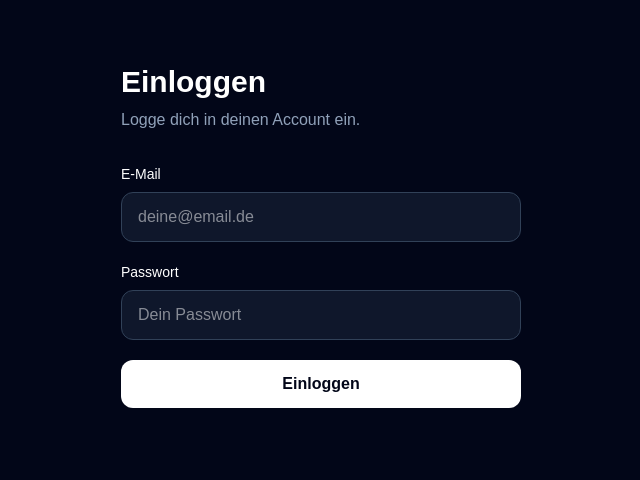
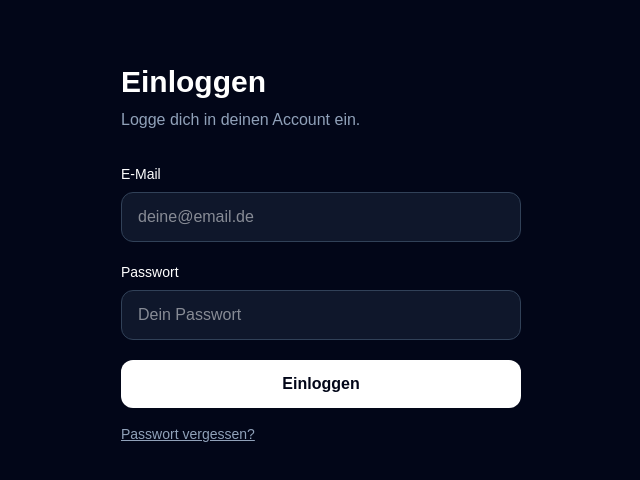
Before and after one commit to Davidbi08/schach-plattform, a Next.js app: page /login in a window 1280 px wide. Shown: the top 480 px of the page, without its empty margins (319-959 px from the left). Built offline with nearby package versions, Linux system fonts and the light colour scheme.

Commit message:
Add password reset link to login
Added a link to the 'forgot password' page in the login form.

```diff
--- a/app/login/page.tsx
+++ b/app/login/page.tsx
@@ -1,6 +1,7 @@
 "use client";
 
 import { useState } from "react";
+import Link from "next/link";
 import { useRouter } from "next/navigation";
 import { createClient } from "@/lib/supabase/client";
 
@@ -56,6 +57,9 @@ export default function LoginPage() {
             {loading ? "Einloggen..." : "Einloggen"}
           </button>
         </form>
+        <p className="mt-4 text-sm text-slate-400">
+          <Link href="/forgot-password" className="underline hover:text-white">Passwort vergessen?</Link>
+        </p>
         {message && <p className="mt-6 rounded-xl border border-slate-700 bg-slate-900 p-4 text-sm text-slate-300">{message}</p>}
       </div>
     </main>
```
